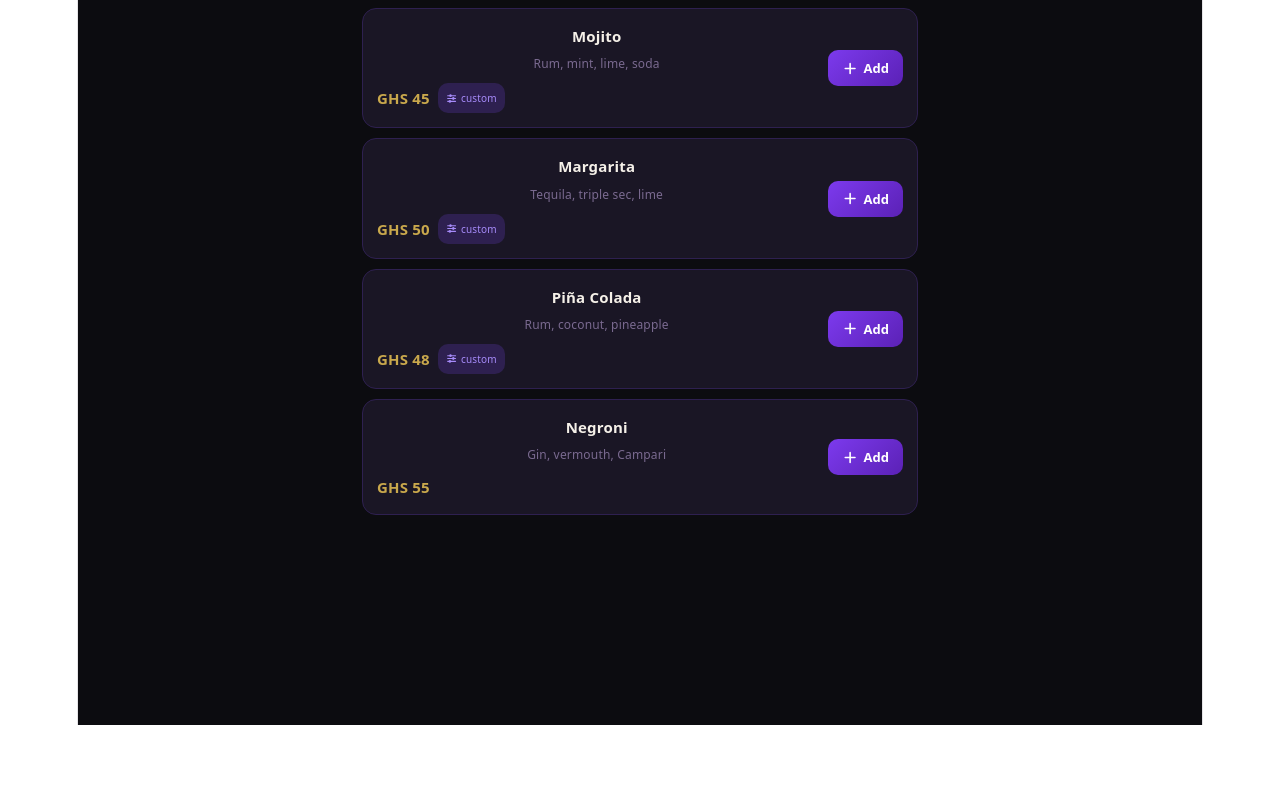
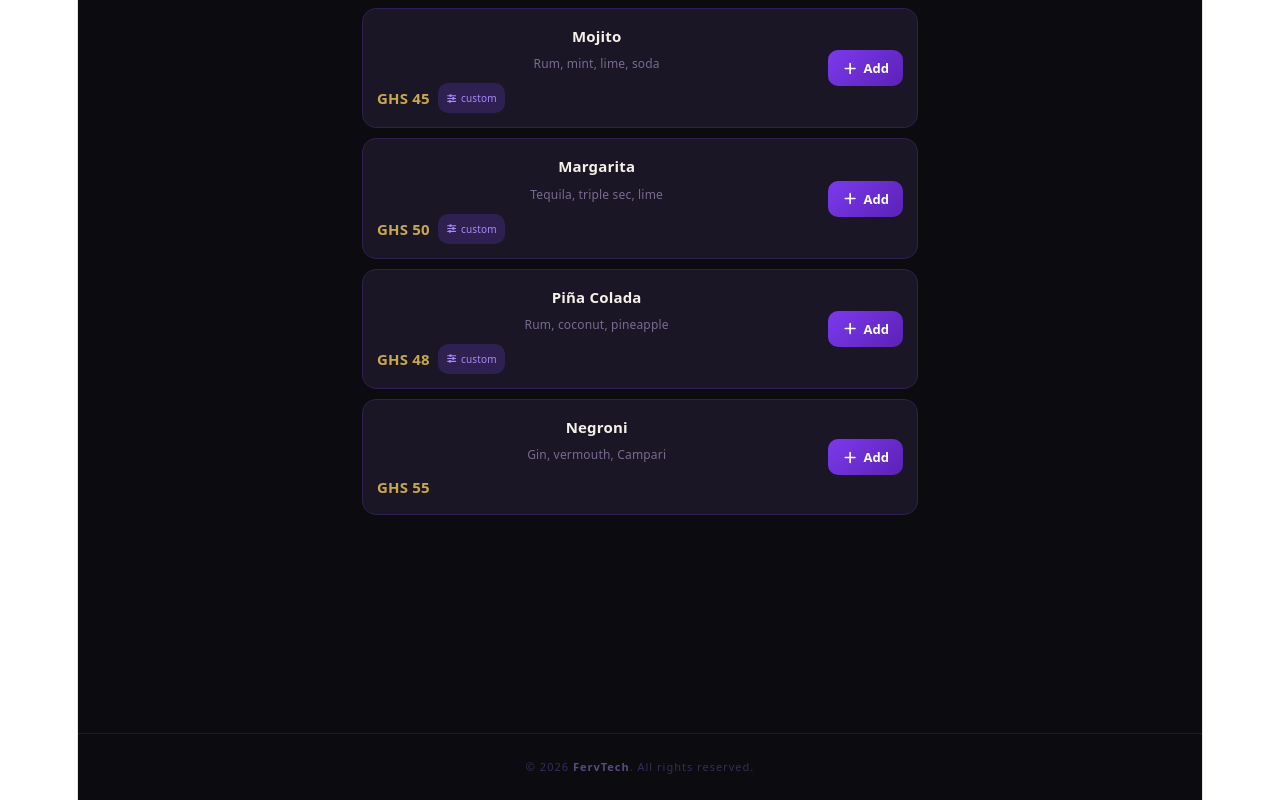
Before and after one commit to FervTech/piano-bar, a React (Vite) app: page / in a window 1280 px wide. Shown: the part 200-1000 px from the top of the page. Before the commit the page ends 925 px from the top, so only its background shows below. Built offline with nearby package versions, Linux system fonts and the light colour scheme.

Commit message:
orders page added

```diff
--- a/src/App.jsx
+++ b/src/App.jsx
@@ -651,11 +651,16 @@ export default function App() {
             <div style={{ maxWidth:580, margin:"0 auto", padding:"16px 12px 200px" }}>
 
               {/* Name + table */}
-              <div style={{ display:"grid", gridTemplateColumns:"1fr 1fr", gap:8, marginBottom:12 }}>
+              {/* Responsive input row — stacked on mobile, side-by-side on tablet/desktop */}
+              <style>{`
+            .input-row { display:grid; grid-template-columns:1fr 1fr; gap:8px; margin-bottom:12px; }
+            @media (max-width: 520px) { .input-row { grid-template-columns:1fr; } }
+          `}</style>
+              <div className="input-row">
                 <input type="text" placeholder="Your name (optional)" value={guestName}
-                       onChange={e => setGuestName(e.target.value)} style={{ padding:"12px" }} />
+                       onChange={e => setGuestName(e.target.value)} style={{ padding:"12px", width:"100%" }} />
                 <input type="text" placeholder="Table number *" value={tableNo}
-                       inputMode="numeric" onChange={e => setTableNo(e.target.value)} style={{ padding:"12px" }} />
+                       inputMode="numeric" onChange={e => setTableNo(e.target.value)} style={{ padding:"12px", width:"100%" }} />
               </div>
 
               {tableNo && (
@@ -1106,6 +1111,16 @@ export default function App() {
               )}
             </div>
         )}
+        {/* ── Footer copyright ── */}
+        <footer style={{
+          textAlign:"center", padding:"20px 16px",
+          borderTop:"1px solid #1e1a35",
+          marginTop:8,
+        }}>
+          <p style={{ margin:0, fontSize:11, color:"#3a2a5e", letterSpacing:1 }}>
+            &copy; {new Date().getFullYear()} <span style={{ color:"#5a4a7e", fontWeight:600 }}>FervTech</span>. All rights reserved.
+          </p>
+        </footer>
       </div>
   );
 }
```
